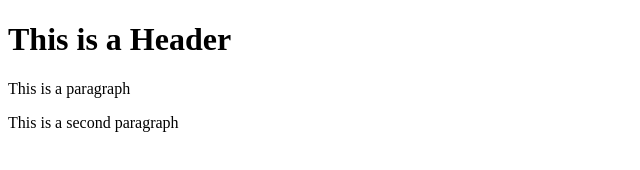
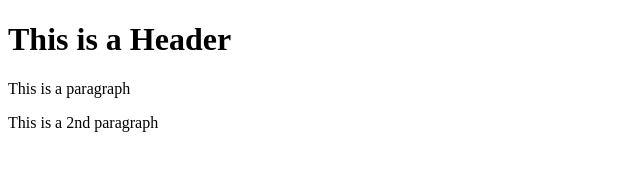
Before and after one commit to SARAAD69/Front-End-Web-UI-Frameworks-and-Tools, a plain HTML site: page index.html in a window 1280 px wide. Shown: the full height of the page, 0-640 px from the left. Drawn offline with Linux system fonts and the light colour scheme.

Commit message:
2nd commit

```diff
--- a/index.html
+++ b/index.html
@@ -5,6 +5,6 @@
     <body>
         <h1>This is a Header</h1>
         <p>This is a paragraph</p>
-        <p>This is a second paragraph</p>
+        <p>This is a 2nd paragraph</p>
     </body>
 </html>
```
